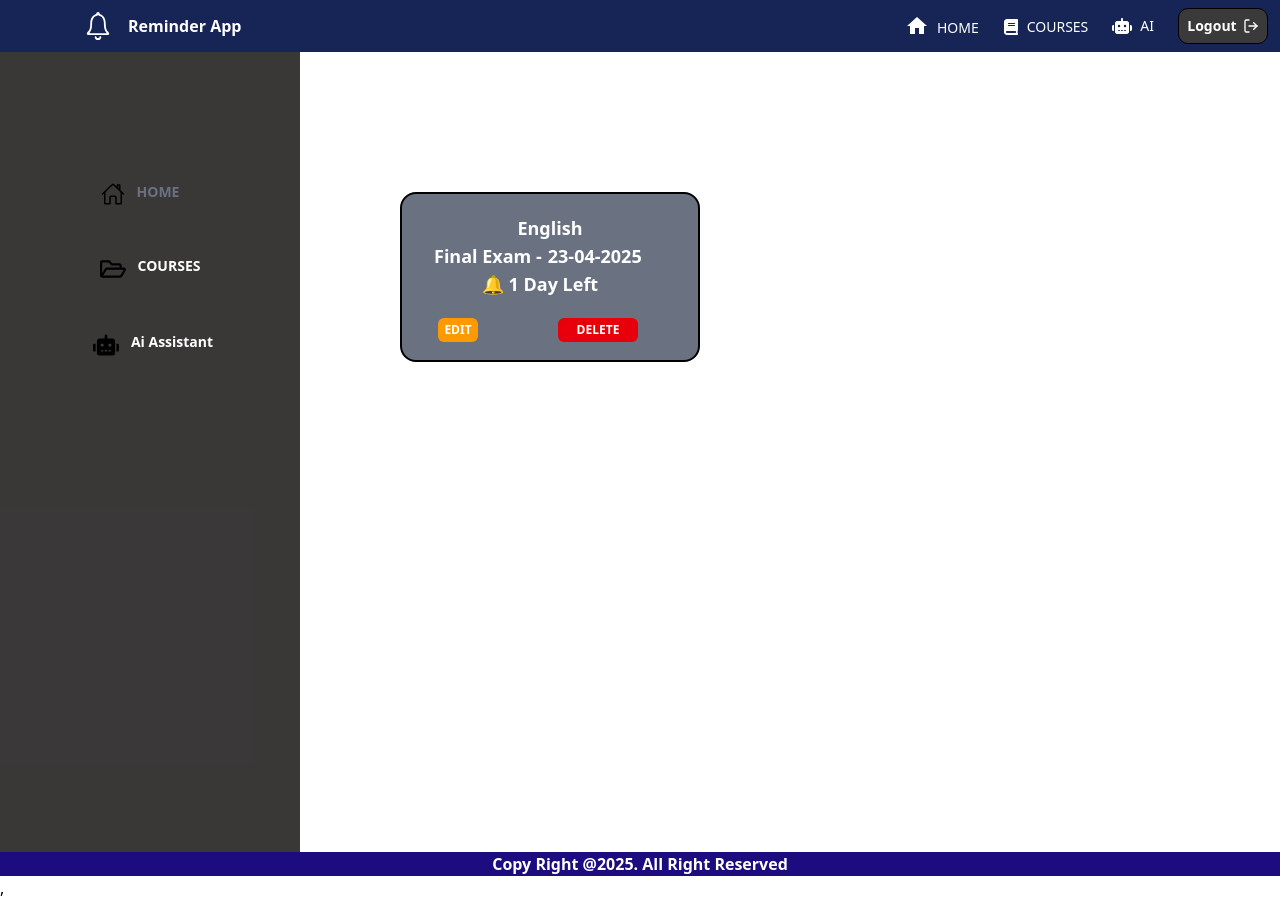
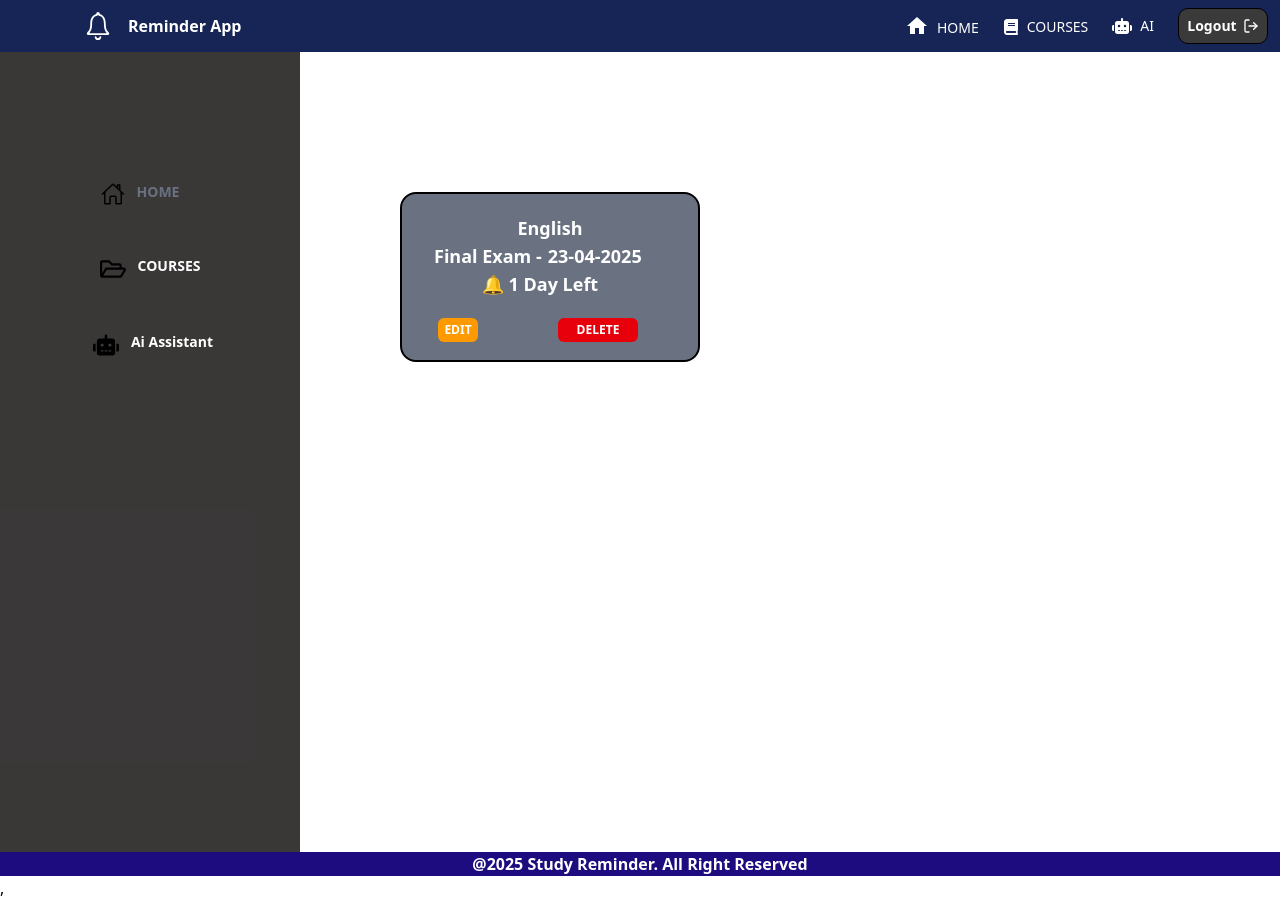
Before and after one commit to Aklile612/Reminder-App, a React (Vite) app: page / in a window 1280 px wide. Built offline with nearby package versions, Linux system fonts and the light colour scheme.

Commit message:
edited the footer

```diff
--- a/src/Components/Footer/Footer.jsx
+++ b/src/Components/Footer/Footer.jsx
@@ -4,7 +4,7 @@ const Footer = () => {
   return (
     <>
      <div className='bg-[#1D0B80] flex justify-center'>
-        <span className='text-white font-bold '>Copy Right @2025.  All Right Reserved   </span>
+        <span className='text-white font-bold '>@2025 Study Reminder.  All Right Reserved   </span>
      </div>
     </>
   )
```
